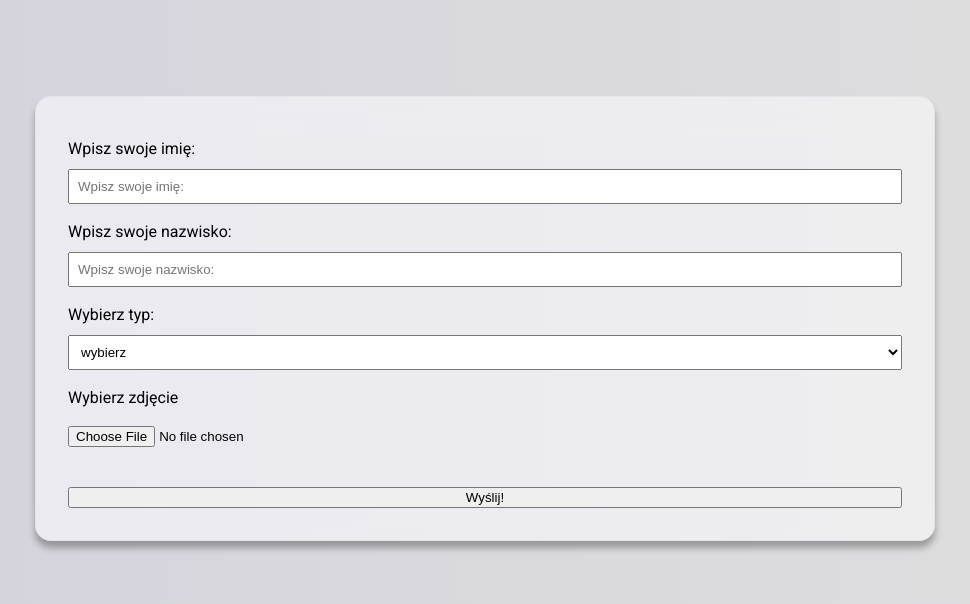
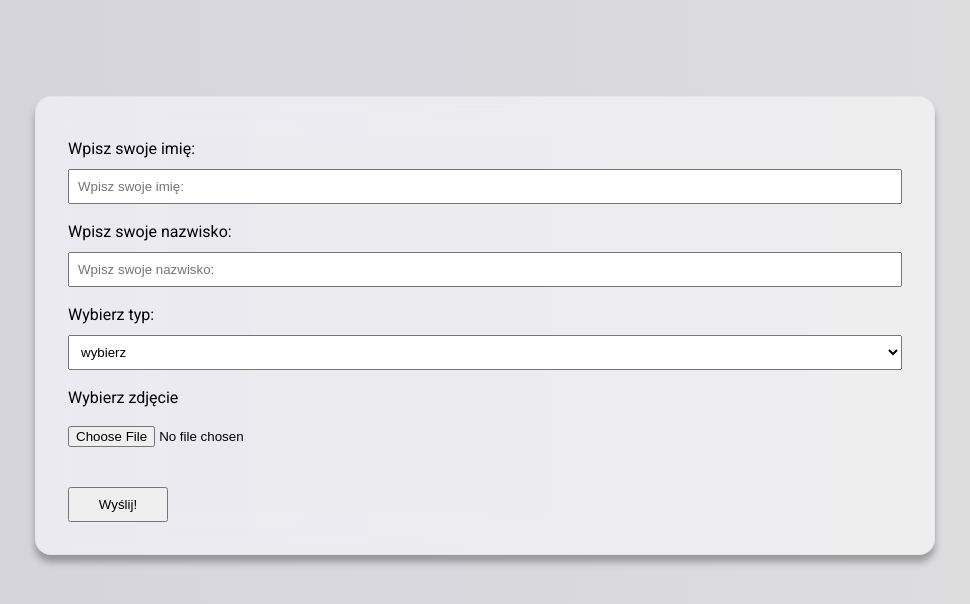
Before and after one commit to PiotrSierant/MyMusicTask, a React (Create React App) app: page / in a window 1280 px wide. Shown: the top 604 px of the page, without its empty margins (155-1125 px from the left). Built offline with nearby package versions, Linux system fonts and the light colour scheme.

Commit message:
styling send button

```diff
--- a/src/Components/Form.module.scss
+++ b/src/Components/Form.module.scss
@@ -32,3 +32,12 @@
   color: whitesmoke;
   border-radius: .5rem;
 }
+.submitButton {
+  padding: .5rem;
+  width: 100%;
+}
+@media screen and (min-width: 500px) {
+  .submitButton {
+    width: 100px;
+  }
+}
```
